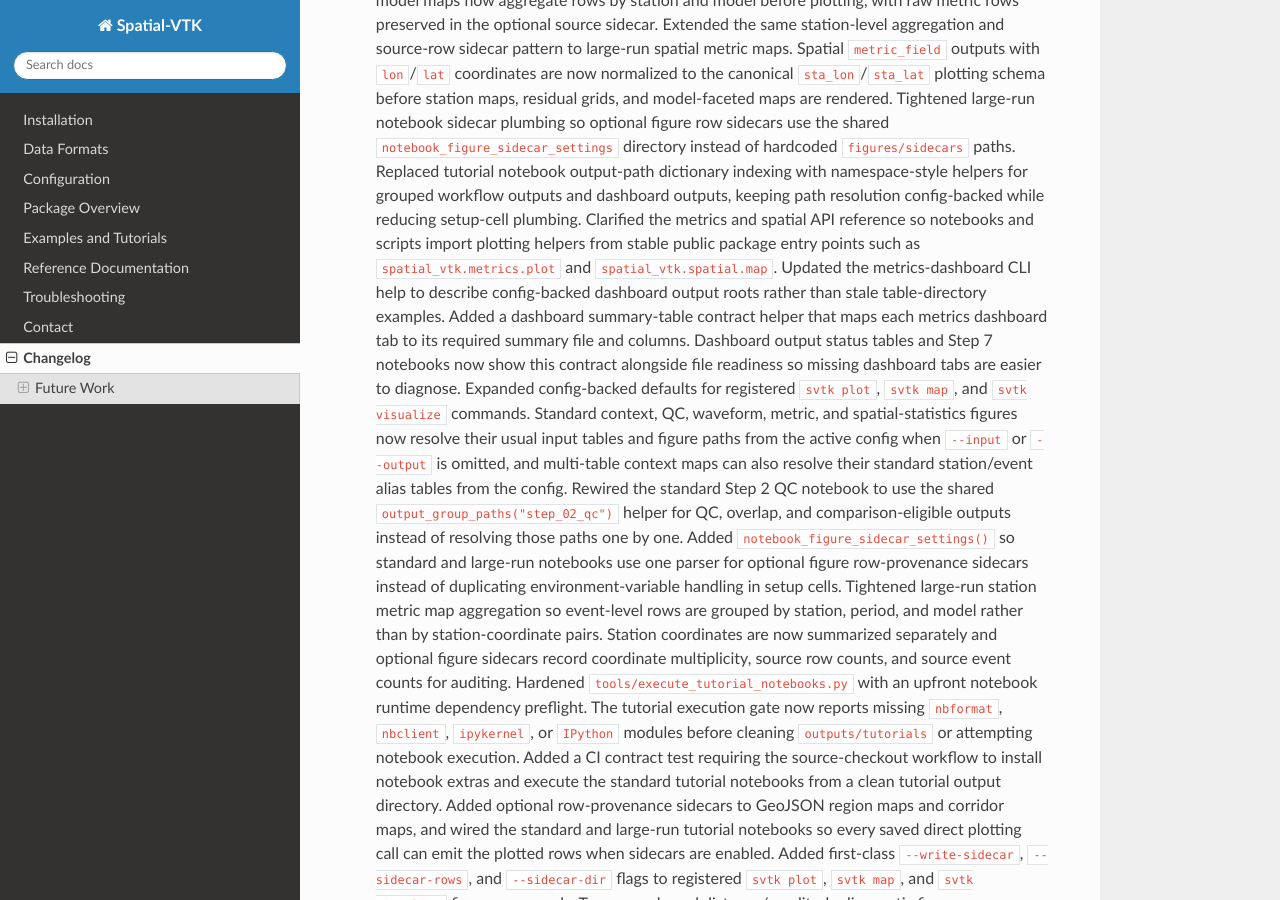
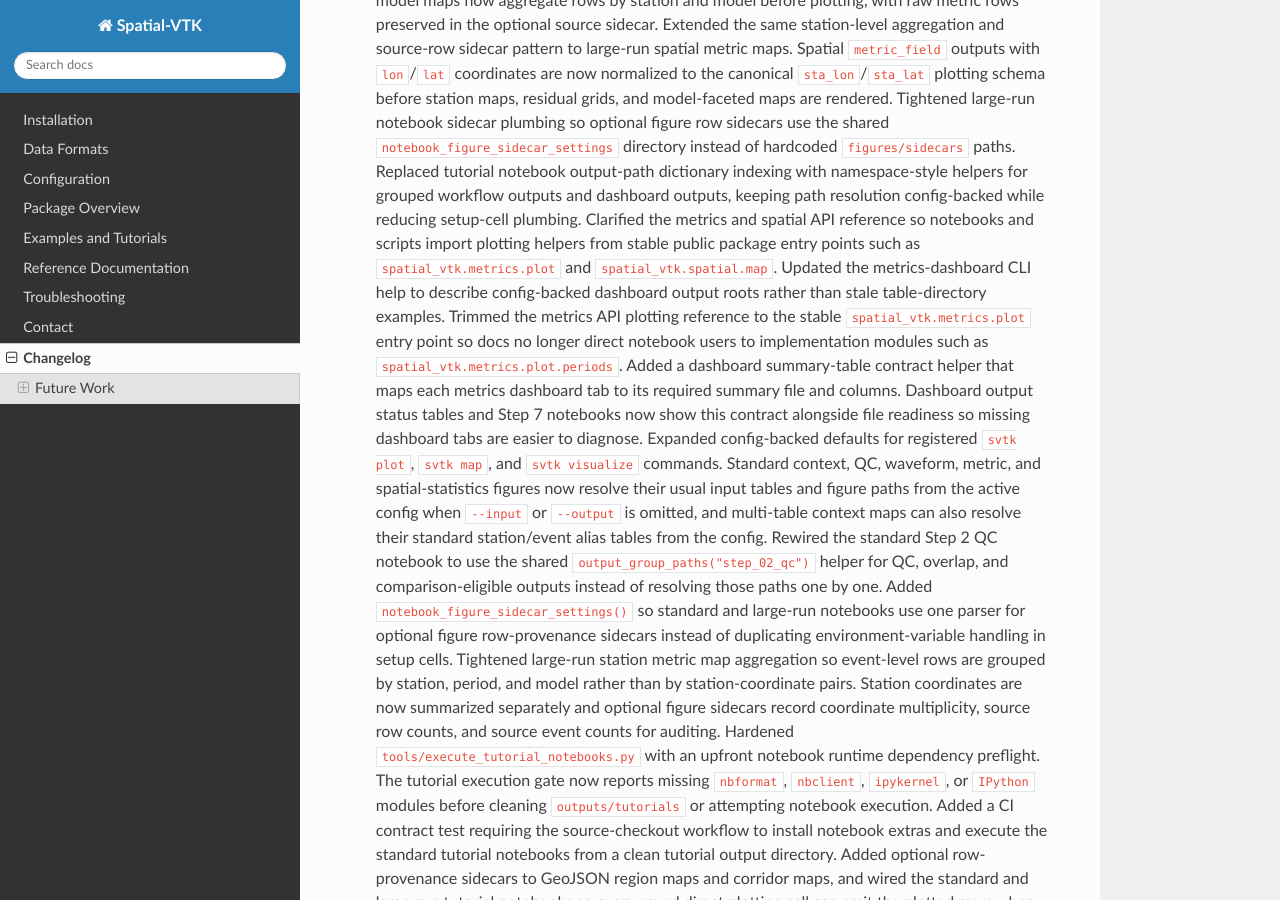
Before and after one commit to bcbirkel/spatial-vtk, a Sphinx documentation site: the page built from docs/changelog.rst, in a window 1280 px wide and 900 px high, scrolled down 520 px. Built offline with Sphinx 7.4.7 and the Read the Docs theme 3.1.0, drawn with Linux system fonts in a browser that asks for light colours.

Commit message:
Document public metrics plotting API only

```diff
--- a/docs/changelog.rst
+++ b/docs/changelog.rst
@@ -38,6 +38,10 @@ Changelog
    ``spatial_vtk.metrics.plot`` and ``spatial_vtk.spatial.map``. Updated the
    metrics-dashboard CLI help to describe config-backed dashboard output roots
    rather than stale table-directory examples.
+   Trimmed the metrics API plotting reference to the stable
+   ``spatial_vtk.metrics.plot`` entry point so docs no longer direct notebook
+   users to implementation modules such as
+   ``spatial_vtk.metrics.plot.periods``.
    Added a dashboard summary-table contract helper that maps each metrics
    dashboard tab to its required summary file and columns. Dashboard output
    status tables and Step 7 notebooks now show this contract alongside file
```
Also changed, not shown: docs/reference/api/metrics.rst (+3 -21 lines), 1 other file.
